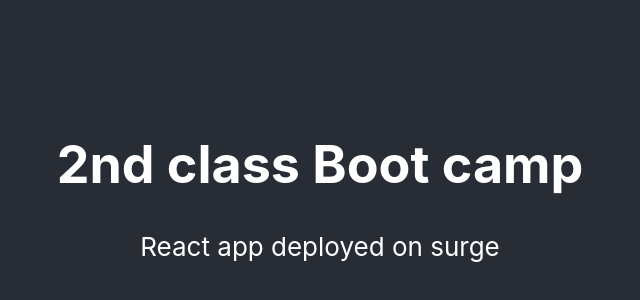
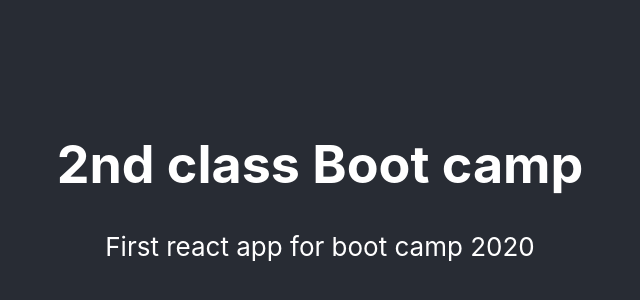
Before and after one commit to m-atique/bootcamp_class2, a React (Create React App) app: page / in a window 1280 px wide. Shown: the part 220-520 px from the top of the page, without its empty margins (320-960 px from the left). Built offline with nearby package versions, Linux system fonts and the light colour scheme.

Commit message:
main,yml and app.js updated

```diff
--- a/src/App.js
+++ b/src/App.js
@@ -1,5 +1,5 @@
 import React from 'react';
-import logo from './logo.svg';
+// import logo from './logo.svg';
 import './App.css';
 
 function App() {
@@ -10,7 +10,7 @@
 
         <a>
         <h1>2nd class Boot camp</h1>
-          React app deployed on surge
+          First react app for boot camp 2020
         </a>
       </header>
     </div>
```
